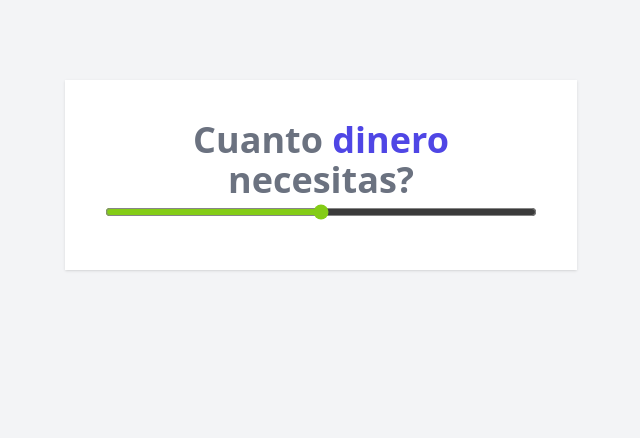
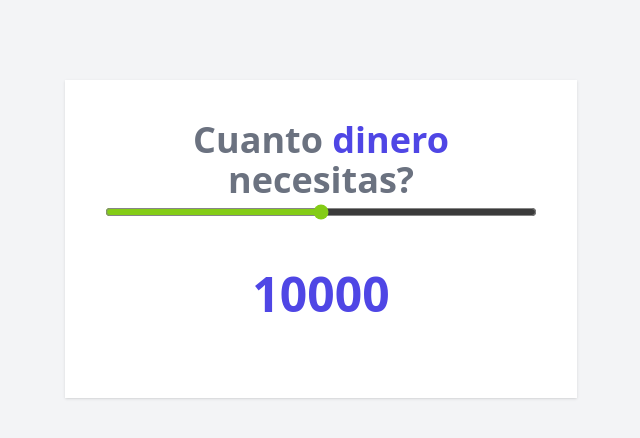
Before and after one commit to hxhdevs/reac-cotizador, a React (Vite) app: page / in a window 1280 px wide. Shown: the top 438 px of the page, without its empty margins (319-959 px from the left). Built offline with nearby package versions, Linux system fonts and the light colour scheme.

Commit message:
Modificando y mostrando el nuevo state, pasando la cantidad al html

```diff
--- a/src/App.jsx
+++ b/src/App.jsx
@@ -4,10 +4,11 @@
 function App() {
 // un hook o usestate no puede ir en un condicional solo despues de la linea previa function
 
-  let [cantidad, setCantidad]=useState(10000);
+  const [cantidad, setCantidad]=useState(10000);
+                 //basicamente setCantidad es la funcion a usar
 
   function handleChange(e){
-      console.log(Number(e.target.value));
+      setCantidad(+e.target.value);
   }
 
   return (
@@ -20,6 +21,7 @@
         className="w-full h-6 bg-gray-200 accent-lime-500 hover:accent-lime-600"
         onChange={handleChange}//esta linea viene siendo el equivalente a las dos lineas que siguen del cierre de function App
       />
+      <p className="text-center my-10 text-5xl font-extrabold text-indigo-600">{cantidad}</p>
     </div>
   )
 }
```
